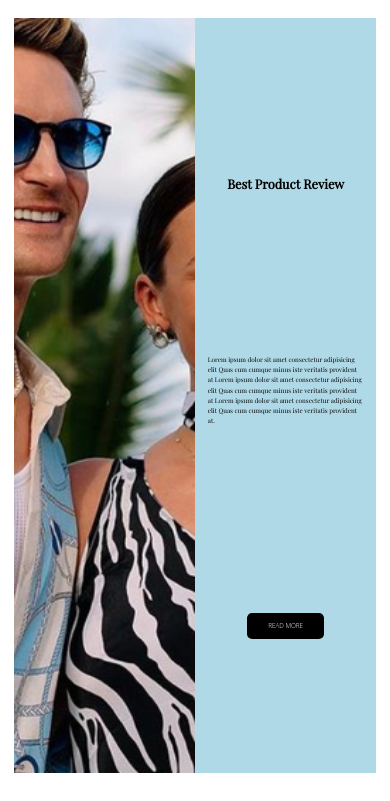
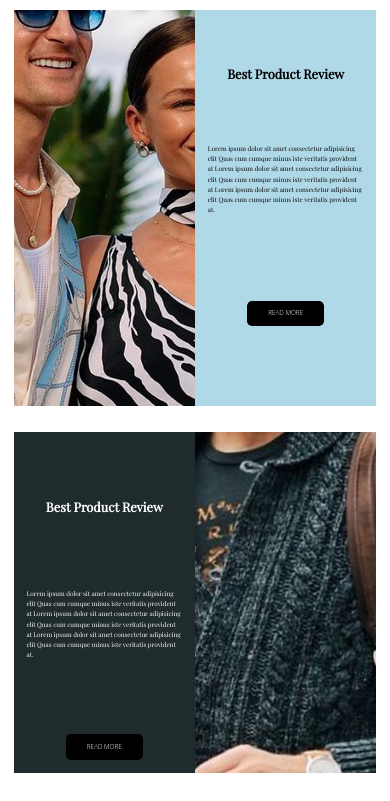
Before and after one commit to DaryaabAhmad/update-store, a plain HTML site: page index.html in a window 390 px wide. Shown: the part 43-844 px from the top of the page. Drawn offline with nearby package versions, Linux system fonts and the light colour scheme.

Commit message:
Add files via upload

```diff
--- a/css/indexstyle.css
+++ b/css/indexstyle.css
@@ -1140,6 +1140,9 @@ body {
   align-items: center;
   height: 100vh;
   width: 100vw; }
+  @media only screen and (max-width: 37.5em) {
+    .page-wrapper {
+      height: 50vh; } }
 
 .content-wrapper {
   display: flex;
@@ -1148,6 +1151,9 @@ body {
   position: relative; }
   .content-wrapper input {
     display: none; }
+  @media only screen and (max-width: 37.5em) {
+    .content-wrapper {
+      min-height: 47vh; } }
 
 /* #section-2, */
 #section-1 {
--- a/sass/_home-product.scss
+++ b/sass/_home-product.scss
@@ -20,6 +20,9 @@
     align-items: center;
     height: 100vh;
     width: 100vw;
+    @media only screen and (max-width: $bp-small) {
+		height: 50vh;
+	}
 }
 
 .content-wrapper {
@@ -31,6 +34,9 @@
     input {
         display: none;
     }
+    @media only screen and (max-width: $bp-small) {
+		min-height: 47vh;
+	}
 }
 
 /* #section-2, */
```
